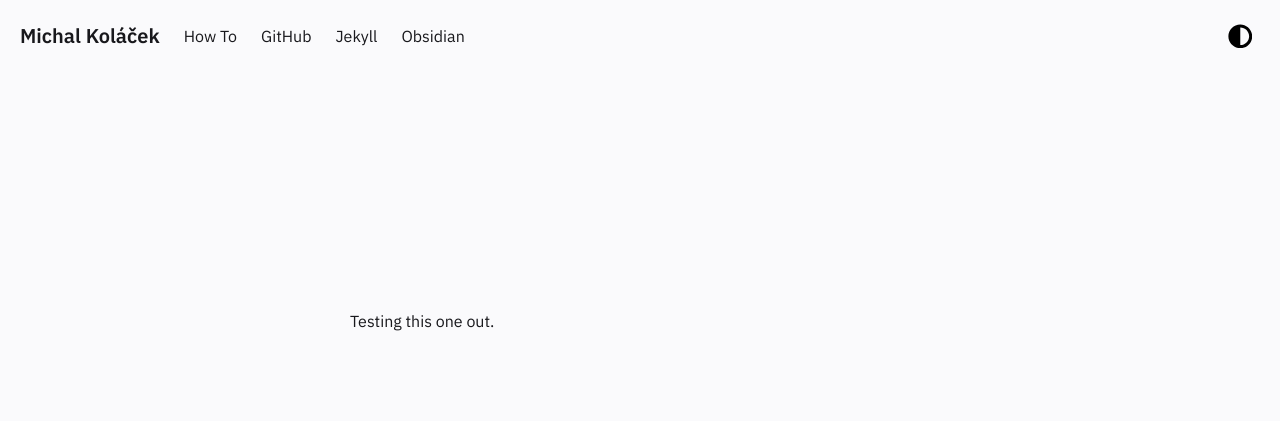
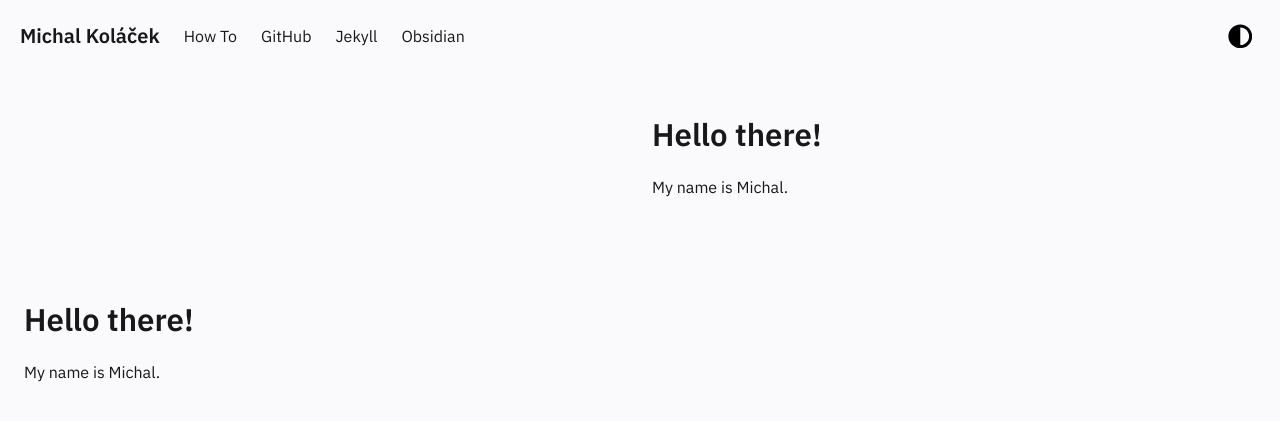
Before and after one commit to one-data-cookie/one-data-cookie.github.io, a Jekyll site: the page built from pages/index.md, in a window 1280 px wide. Shown: the top 421 px of the page. Built offline with Jekyll 4.4.1, drawn with Linux system fonts in a browser that asks for light colours.

Commit message:
improve homepage code

```diff
--- a/_includes/homepage.html
+++ /dev/null
@@ -1,12 +0,0 @@
-<div class="column is-half">
-    <div class="block homeblock">
-    <h1>Jekyll Garden Homepage</h1>
-
-    <p>
-        Jekyll Garden lets you build a digital garden of atomic notes (working notes) using Github pages from your Obsidian vault.
-        Check out <a href="../posts/how-to">Features </a> to know the the theme and, <a href="../posts/how-to"> Install and Setup </a> to know more.
-        Go to <a href="../notes"> notes </a> to see the note feed.
-    </p>
-
-    </div>
-</div>
--- a/_layouts/post.html
+++ b/_layouts/post.html
@@ -70,15 +70,21 @@
     {%- include header.html -%}
     <section class="section">
         <div class="columns is-centered">
-            <!--- CASE 1 : Homepage--><!---
+            <!--- CASE 1 : Homepage-->
 
             {%- if page.permalink == "/" -%}
                     {%- if site.preferences.homepage.enabled -%}
-                            <!--- Show Homepage --><!---
-                            {%- include homepage.html -%}
+                            <!--- Show Homepage -->
+                            <div class="column is-half">
+                              <div class="block homeblock">
+                                  <main>
+                                      {%- include content.html -%}
+                                  </main>
+                                </div>
+                            </div>
                             <script src="/assets/js/mode-switcher.js"></script>
                     {%- else -%}
-                            <!--- Show Feed Part --><!---
+                            <!--- Show Feed Part -->
                     <div class="column is-half">
                             {%- include feed.html -%}
                             {%- include footer.html -%}
--- a/pages/index.md
+++ b/pages/index.md
@@ -7,8 +7,6 @@
 content-type: eg
 ---
 
-<div class="column is-half block homeblock">
+## Hello there!
 
-Testing this one out.
-
-</div>
+My name is Michal.
```
